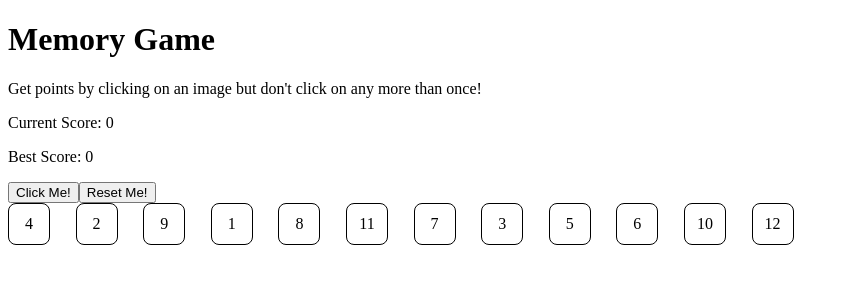
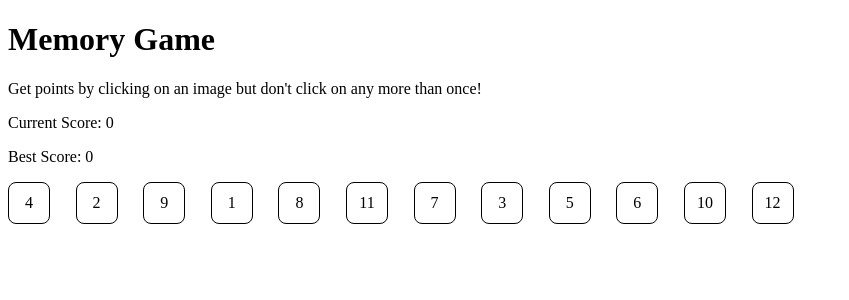
Before and after one commit to djcrago/memory-card, a React (Vite) app: page / in a window 1280 px wide. Shown: the top 300 px of the page, without its empty margins (0-849 px from the left). Built offline with nearby package versions, Linux system fonts and the light colour scheme.

Commit message:
Remove buttons used for testing

```diff
--- a/src/App.jsx
+++ b/src/App.jsx
@@ -7,20 +7,10 @@ import './styles/App.css';
 function App() {
   const [clickedCards, setClickedCards] = useState([]);
 
-  function checkClickedCards() {
-    setClickedCards([...clickedCards, 'blah']);
-  }
-
-  function resetClickedCards() {
-    setClickedCards([]);
-  }
-
   return (
     <>
       <Info />
       <Scoreboard clickedCardsLength={clickedCards.length} />
-      <button onClick={checkClickedCards}>Click Me!</button>
-      <button onClick={resetClickedCards}>Reset Me!</button>
       <Cards clickedCards={clickedCards} setClickedCards={setClickedCards} />
     </>
   );
```
